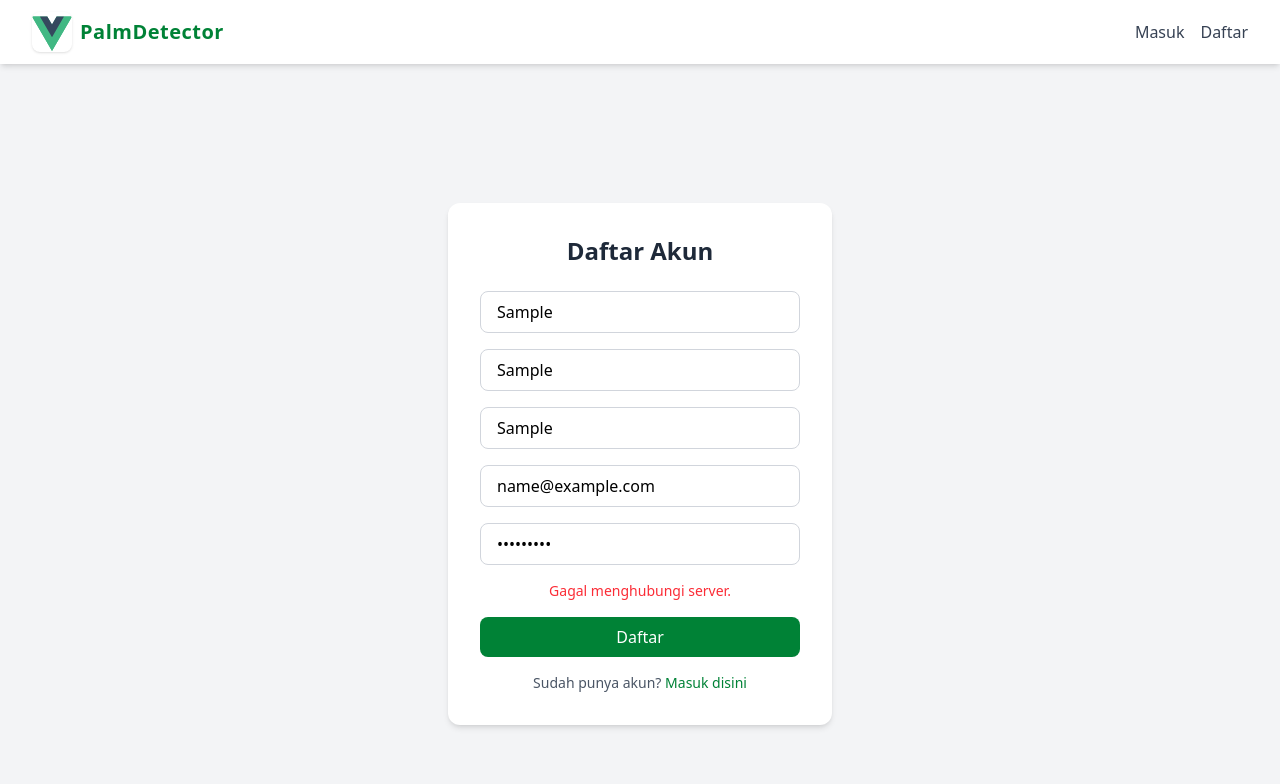
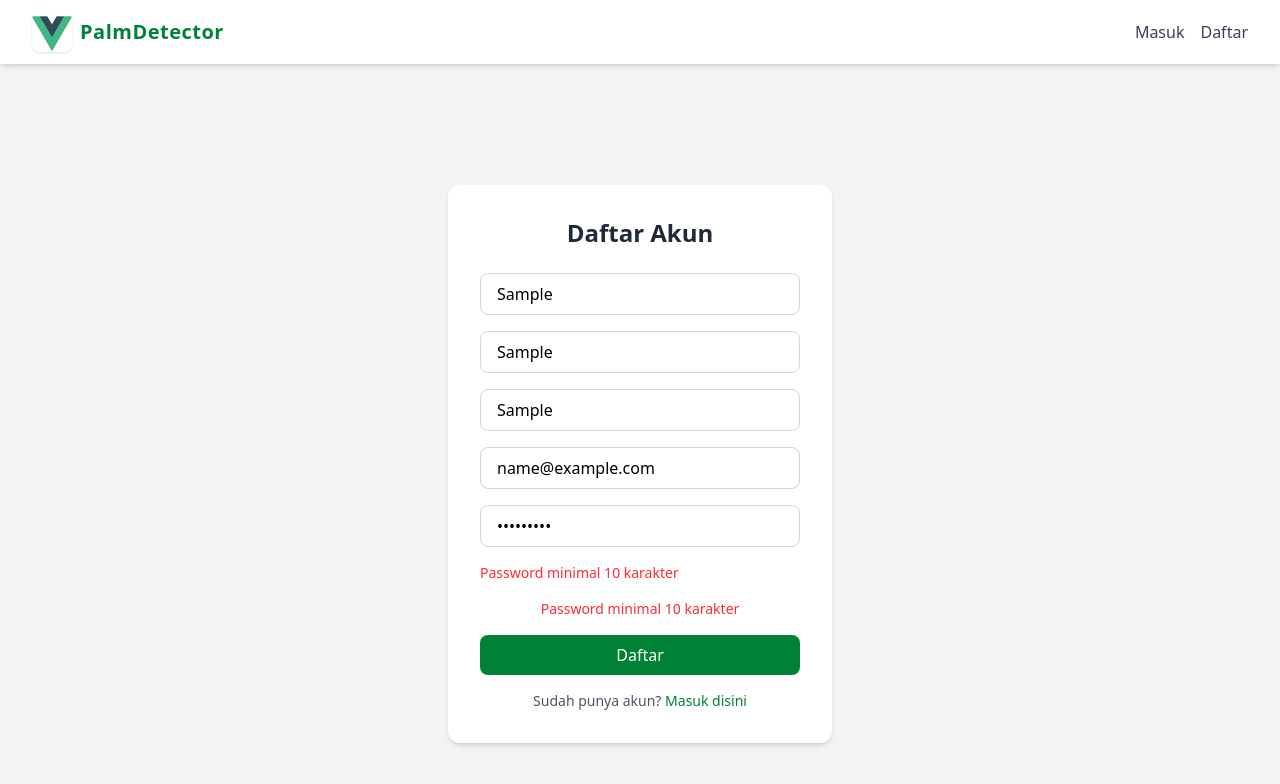
Before and after one commit to kayabaakihiko13/Rover-Front-End-Development, a Vue app: page /register in a window 1280 px wide. Both pictures are taken after typing "Sample", "Sample", "Sample", "name@example.com", "Sample123" into the empty fields and a click on the button "Daftar". Shown: the top 784 px of the page. Built offline with nearby package versions, Linux system fonts and the light colour scheme; no server answers.

Commit message:
feat: adding handling password with less than 10 character

```diff
--- a/src/views/RegisterView.vue
+++ b/src/views/RegisterView.vue
@@ -1,7 +1,7 @@
 <script setup>
-import { ref } from "vue";
+import { ref,computed} from "vue";
 import { useRouter } from "vue-router";
-
+const API_BASE_URL = import.meta.env.VITE_BACKEND_URL;
 const router = useRouter();
 
 const form = ref({
@@ -15,19 +15,32 @@ const form = ref({
 const loading = ref(false);
 const errorMessage = ref("");
 const successMessage = ref("");
+// mencegah password nya kurang dari 10 karakter
+const passwordError = computed(() => {
+  if (!form.value.password) return "";
+  if (form.value.password.length < 10) {
+    return "Password minimal 10 karakter";
+  }
+  return "";
+});
 
 const handleRegister = async () => {
-  if (loading.value) return; // cegah double submit
+  if (loading.value) return;
+
+  if (passwordError.value) {
+    errorMessage.value = passwordError.value;
+    return;
+  }
+
   loading.value = true;
   errorMessage.value = "";
   successMessage.value = "";
 
   try {
-    const response = await fetch("http://127.0.0.1:8000/users/register", {
+    const url = `${API_BASE_URL.replace(/\/$/, "")}/users/register`;
+    const response = await fetch(url, {
       method: "POST",
-      headers: {
-        "Content-Type": "application/json",
-      },
+      headers: { "Content-Type": "application/json" },
       body: JSON.stringify(form.value),
     });
 
@@ -39,16 +52,15 @@ const handleRegister = async () => {
     }
 
     successMessage.value = "Registrasi berhasil! Mengarahkan ke login...";
-    setTimeout(() => {
-      router.push("/login");
-    }, 1000);
+    setTimeout(() => router.push("/login"), 1000);
 
-  } catch (error) {
+  } catch {
     errorMessage.value = "Gagal menghubungi server.";
   } finally {
     loading.value = false;
   }
 };
+
 </script>
 
 
@@ -66,6 +78,7 @@ const handleRegister = async () => {
           v-model="form.firstname"
           type="text"
           placeholder="Nama Depan"
+          required
           class="w-full border border-gray-300 rounded-lg px-4 py-2
                  focus:ring-2 focus:ring-green-500 focus:outline-none"
         />
@@ -82,6 +95,7 @@ const handleRegister = async () => {
           v-model="form.username"
           type="text"
           placeholder="Username"
+          required
           class="w-full border border-gray-300 rounded-lg px-4 py-2
                  focus:ring-2 focus:ring-green-500 focus:outline-none"
         />
@@ -90,6 +104,7 @@ const handleRegister = async () => {
           v-model="form.email"
           type="email"
           placeholder="Email"
+          required
           class="w-full border border-gray-300 rounded-lg px-4 py-2
                  focus:ring-2 focus:ring-green-500 focus:outline-none"
         />
@@ -99,8 +114,12 @@ const handleRegister = async () => {
           type="password"
           placeholder="Kata Sandi"
           class="w-full border border-gray-300 rounded-lg px-4 py-2
-                 focus:ring-2 focus:ring-green-500 focus:outline-none"
+                focus:ring-2 focus:ring-green-500 focus:outline-none"
         />
+
+        <p v-if="passwordError" class="text-red-500 text-sm">
+          {{ passwordError }}
+        </p>
 
         <!-- ERROR -->
         <p v-if="errorMessage" class="text-red-500 text-sm text-center">
```
